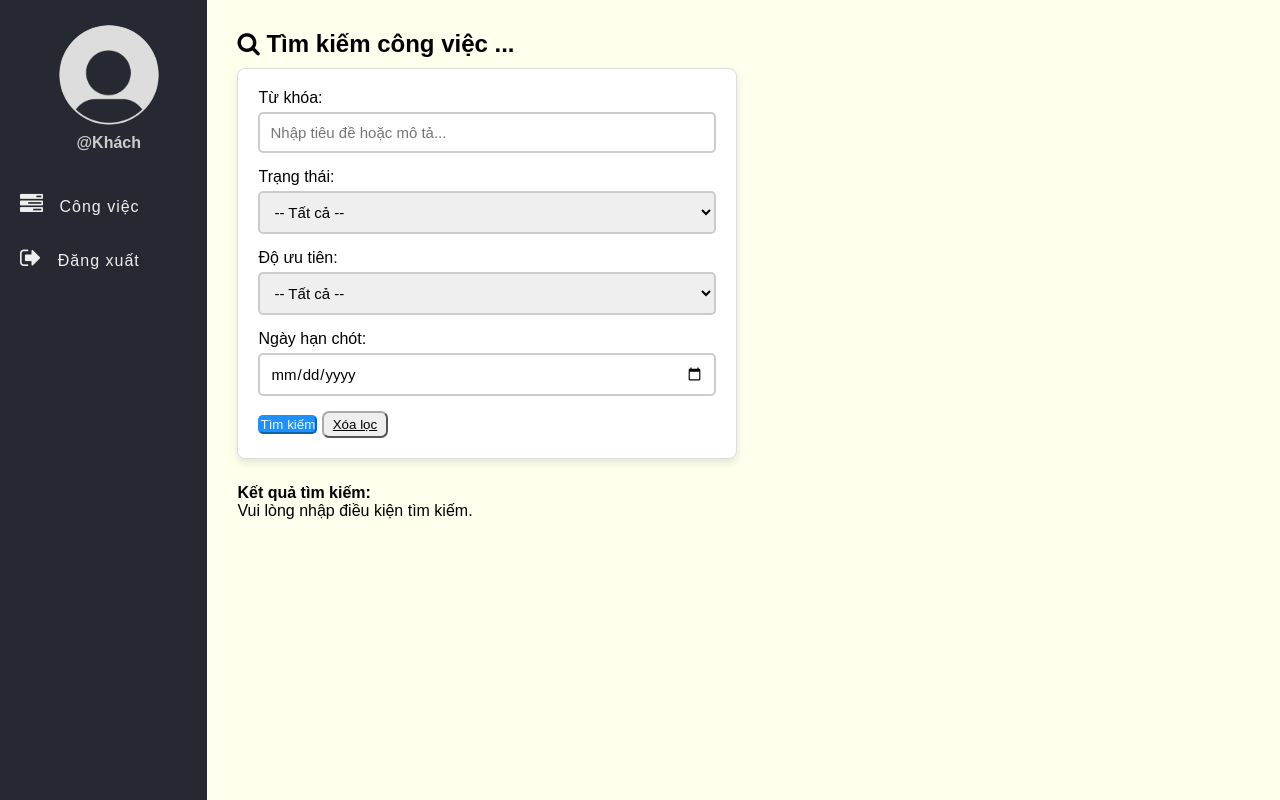
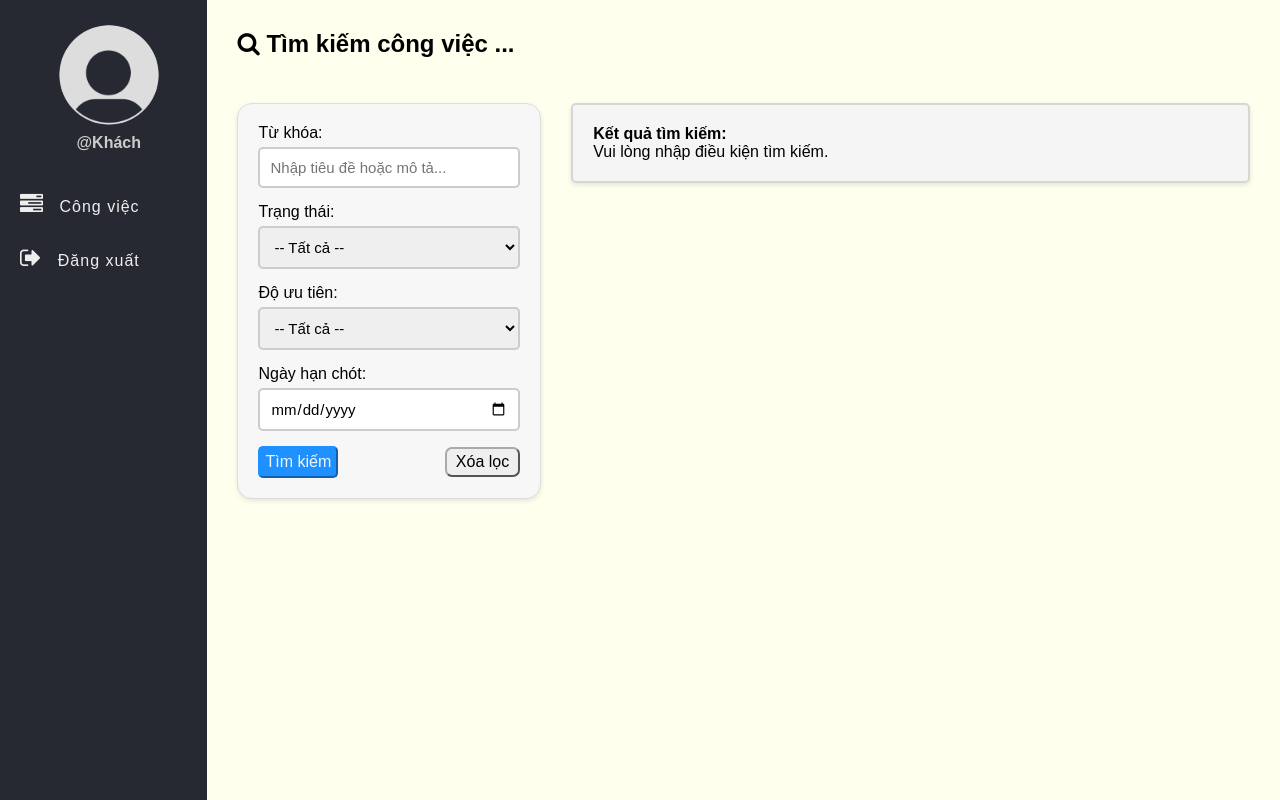
Before and after one commit to blummii/Task-Management, a PHP site: page /search.php in a window 1280 px wide. Shown: the part 60-860 px from the top of the page. Run offline with PHP 8.4, Linux system fonts and the light colour scheme.

Commit message:
Update style.css thêm style for search

```diff
--- a/css/style.css
+++ b/css/style.css
@@ -490,3 +490,58 @@
 .search-btn:hover {
     background: #a1dae0;
 }
+
+/* STYLE FOR SEARCH */
+.search-layout {
+  display: flex;
+  align-items: flex-start;
+  justify-content: space-between;
+  gap: 30px;
+  margin-top: 20px;
+  text-decoration: none;
+}
+
+.search-layout .form-1 {
+  flex: 0 0 30%;
+  background: #f7f7f7;
+  padding: 20px;
+  margin-top: 25px;
+  border-radius: 15px;
+  box-shadow: 0 2px 5px rgba(0,0,0,0.1);
+  text-decoration: none;
+  align-items: flex-start;
+}
+
+.search-layout .result-area {
+  flex: 1;
+  background: #f5f5f5;
+  padding: 20px;
+  border : 2px solid rgb(214, 214, 214);
+  border-radius: 5px;
+  box-shadow: 0 2px 5px rgba(0,0,0,0.1);
+  overflow-y: auto;
+  max-height: 75vh;
+}
+
+.buton {
+  display: flex;
+  justify-content: space-between;
+  align-items: center;
+  text-decoration: none;
+}
+.btn {
+  text-decoration: none;
+  font-size: 16px;
+  padding :5px;
+}
+
+
+@media (max-width: 768px) {
+  .search-layout {
+    flex-direction: column;
+  }
+  .search-layout .form-1,
+  .search-layout .result-area {
+    flex: 1 1 100%;
+  }
+}
```
